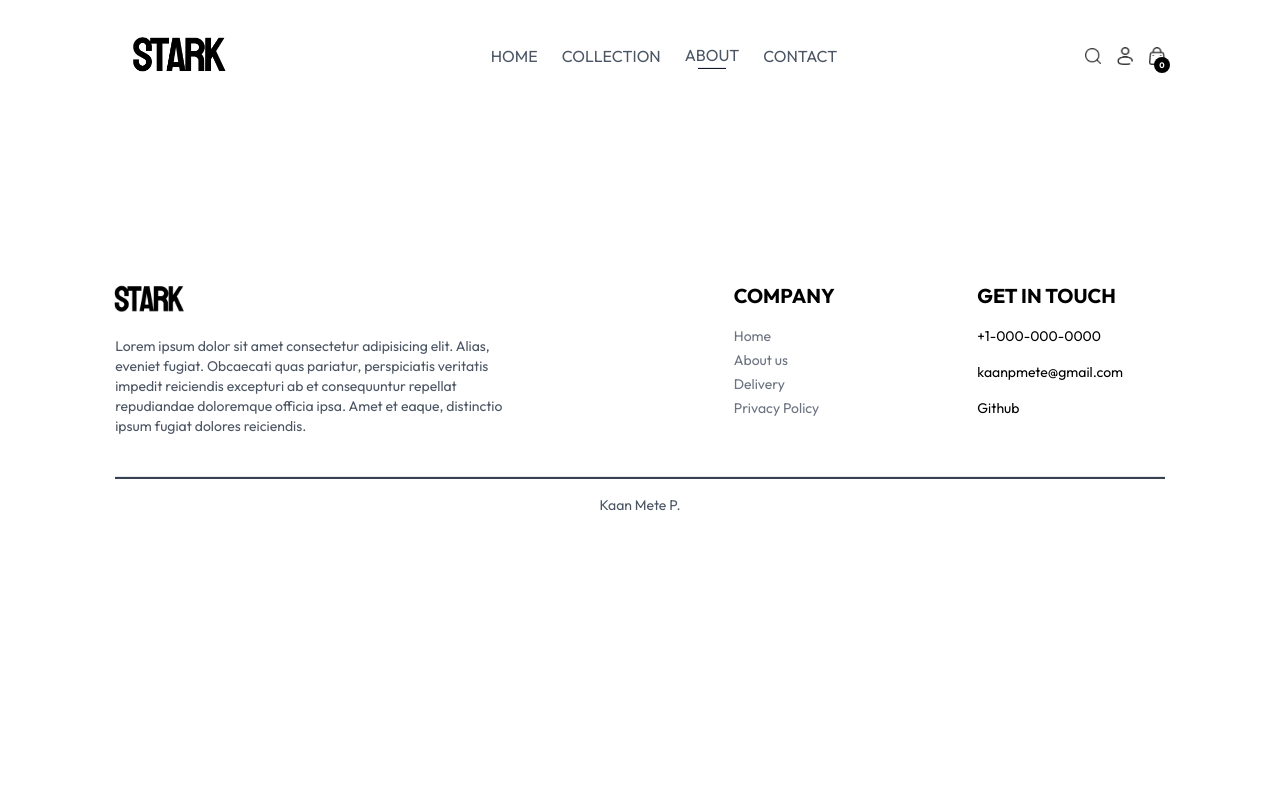
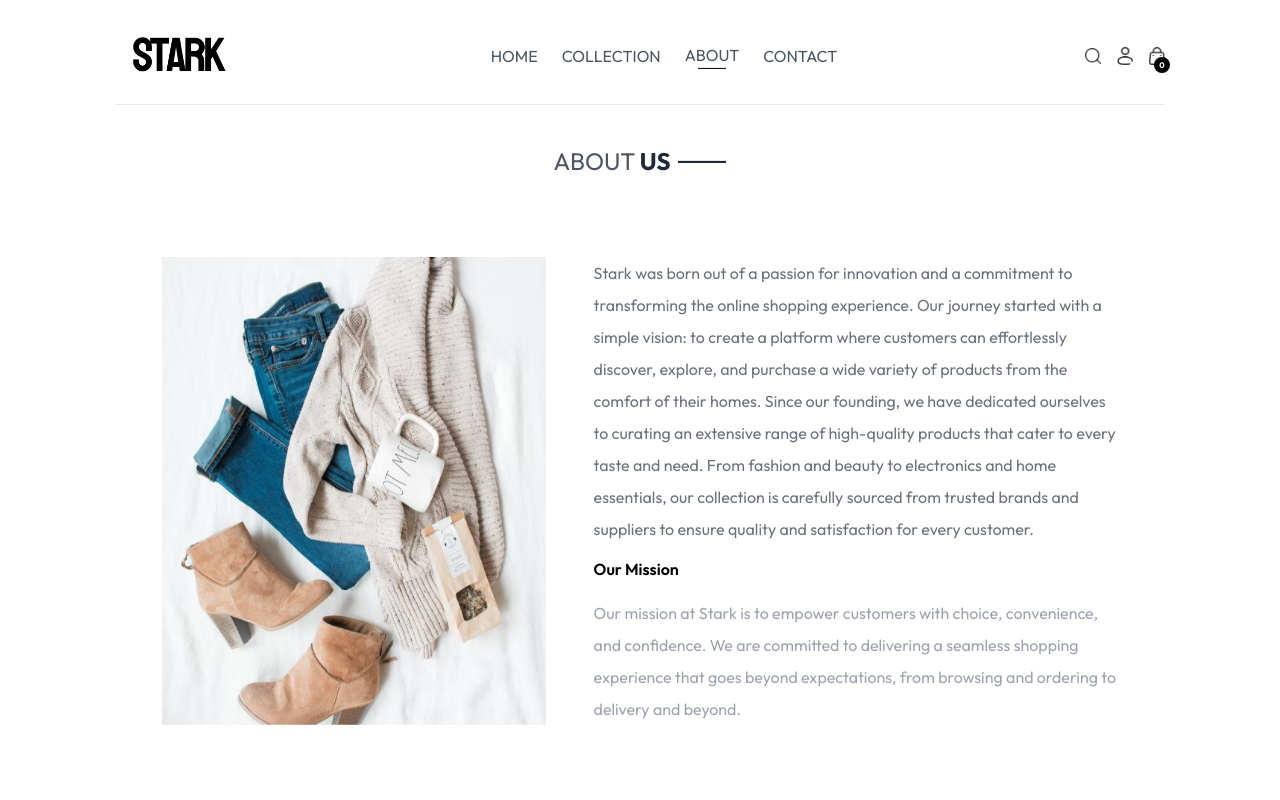
Before and after one commit to kaanmetep/stark-ecommerce, a React (Vite) app in the folder frontend/: page /about in a window 1280 px wide. Shown: the top 800 px of the page. Built offline with nearby package versions, Linux system fonts and the light colour scheme.

Commit message:
Create About Page

```diff
--- a/frontend/src/pages/About.jsx
+++ b/frontend/src/pages/About.jsx
@@ -1,7 +1,44 @@
 import React from "react";
-
+import Title from "../components/Title";
+import { assets } from "../assets/frontend_assets/assets";
+import NewsletterBox from "../components/NewsletterBox";
 const About = () => {
-  return <div></div>;
+  return (
+    <div className="border-t">
+      <Title text1={"ABOUT"} text2={"US"} className="justify-center mt-10" />
+      <div className="mt-20 mb-40">
+        <div className="flex flex-col lg:flex-row gap-12 justify-center ">
+          <img
+            src={assets.about_img}
+            alt="about_image"
+            className="w-full lg:max-w-96 "
+          />
+          <div className="lg:w-1/2 flex flex-col justify-center">
+            <p className="text-gray-500 leading-8 ">
+              Stark was born out of a passion for innovation and a commitment to
+              transforming the online shopping experience. Our journey started
+              with a simple vision: to create a platform where customers can
+              effortlessly discover, explore, and purchase a wide variety of
+              products from the comfort of their homes. Since our founding, we
+              have dedicated ourselves to curating an extensive range of
+              high-quality products that cater to every taste and need. From
+              fashion and beauty to electronics and home essentials, our
+              collection is carefully sourced from trusted brands and suppliers
+              to ensure quality and satisfaction for every customer.
+            </p>
+            <p className="font-semibold  mt-3">Our Mission</p>
+            <p className="text-gray-400 leading-8 mt-4">
+              Our mission at Stark is to empower customers with choice,
+              convenience, and confidence. We are committed to delivering a
+              seamless shopping experience that goes beyond expectations, from
+              browsing and ordering to delivery and beyond.
+            </p>
+          </div>
+        </div>
+      </div>
+      <NewsletterBox />
+    </div>
+  );
 };
 
 export default About;
```
